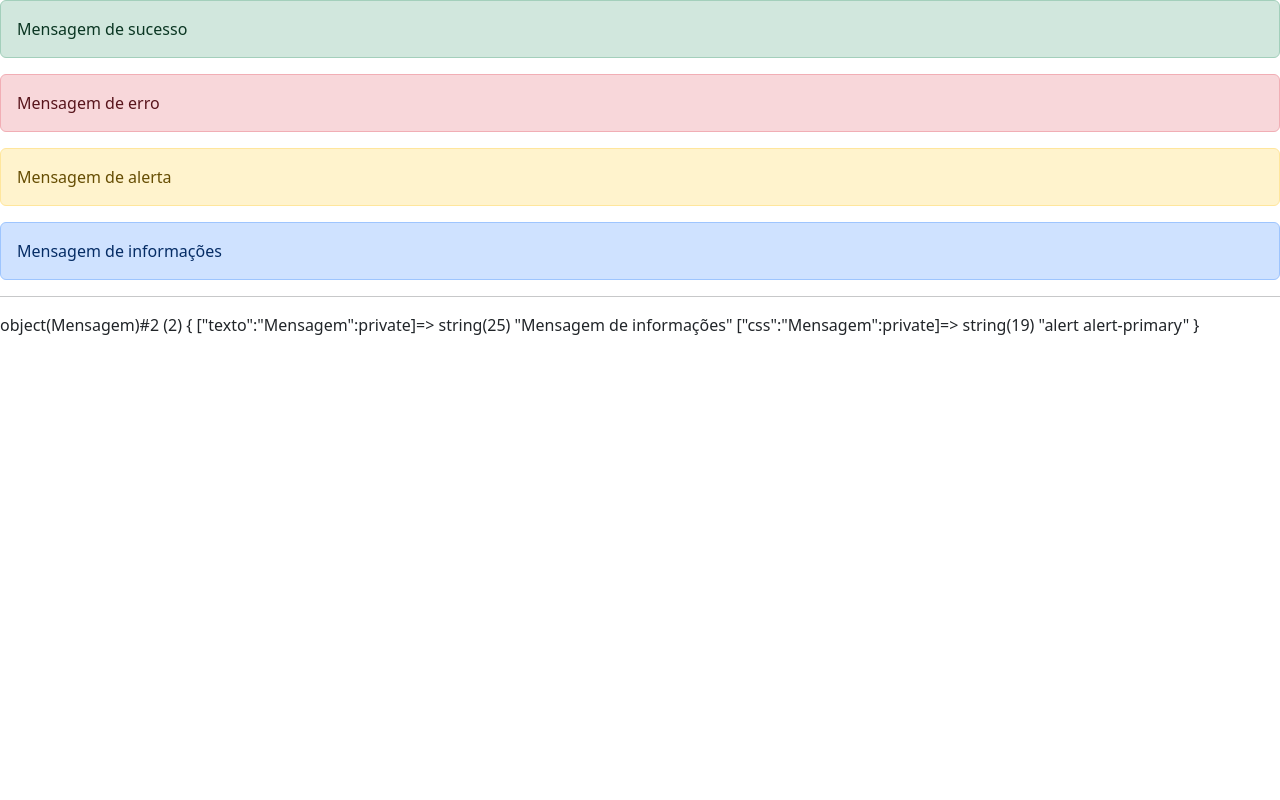
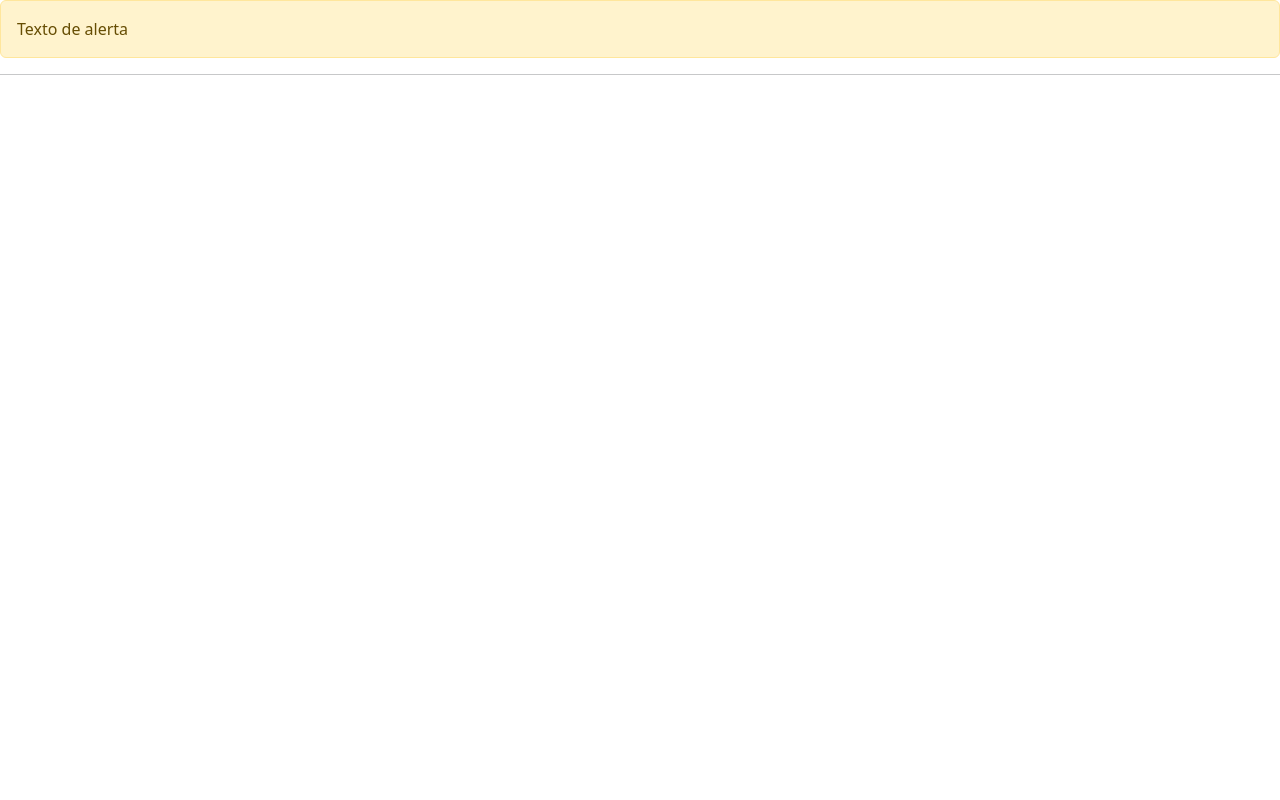
Before and after one commit to tlthiago/php8_unset, a PHP site: page /meu_projeto/fundamentos/introducao_as_classes.php in a window 1280 px wide. Run offline with PHP 8.4, Linux system fonts and the light colour scheme.

Commit message:
Commit da aula 43
Introdução aos Métodos Mágicos

```diff
--- a/meu_projeto/fundamentos/Nucleo/Mensagem.php
+++ b/meu_projeto/fundamentos/Nucleo/Mensagem.php
@@ -8,24 +8,45 @@ class Mensagem {
     private $texto;
     private $css;
 
+
+    public function __toString() {
+        return $this->renderizar();
+    }
+
+    /**
+     * Método responsável pelas mensagens de sucesso
+     * @return Mensagem
+     */
     public function sucesso(string $mensagem): Mensagem {
         $this->css = 'alert alert-success';
         $this->texto = $this->filtrar($mensagem);
         return $this;
     }
 
+    /**
+     * Método responsável pelas mensagens de erro
+     * @return Mensagem
+     */
     public function erro(string $mensagem): Mensagem {
         $this->css = 'alert alert-danger';
         $this->texto = $this->filtrar($mensagem);
         return $this;
     }
 
+    /**
+     * Método responsável pelas mensagens de alerta
+     * @return Mensagem
+     */
     public function alerta(string $mensagem): Mensagem {
         $this->css = 'alert alert-warning';
         $this->texto = $this->filtrar($mensagem);
         return $this;
     }
 
+    /**
+     * Método responsável pelas mensagens de informação
+     * @return Mensagem
+     */
     public function informa(string $mensagem): Mensagem {
         $this->css = 'alert alert-primary';
         $this->texto = $this->filtrar($mensagem);
@@ -40,6 +61,10 @@ class Mensagem {
         return "<div class='{$this->css}'>{$this->texto}</div>";
     }
 
+    /**
+     * Método responsável por filtrar mensagens
+     * @return string
+     */
     private function filtrar(string $mensagem): string {
         return filter_var($mensagem, FILTER_SANITIZE_SPECIAL_CHARS);
     }
--- a/meu_projeto/fundamentos/introducao_as_classes.php
+++ b/meu_projeto/fundamentos/introducao_as_classes.php
@@ -4,11 +4,10 @@
 
 include './Nucleo/Mensagem.php';
 
-$msg = new Mensagem();
-echo $msg->sucesso('Mensagem de sucesso')->renderizar();
-echo $msg->erro('Mensagem de erro')->renderizar();
-echo $msg->alerta('Mensagem de alerta')->renderizar();
-echo $msg->informa('Mensagem de informações')->renderizar();
+echo (new Mensagem())->alerta('Texto de alerta');
+
+// $msg = new Mensagem();
+// echo $msg->sucesso('Mensagem de sucesso')->renderizar();
+
+// echo (new Mensagem())->erro('Mensagem de erro')->renderizar();
 echo '<hr>';
-
-var_dump($msg);
```
